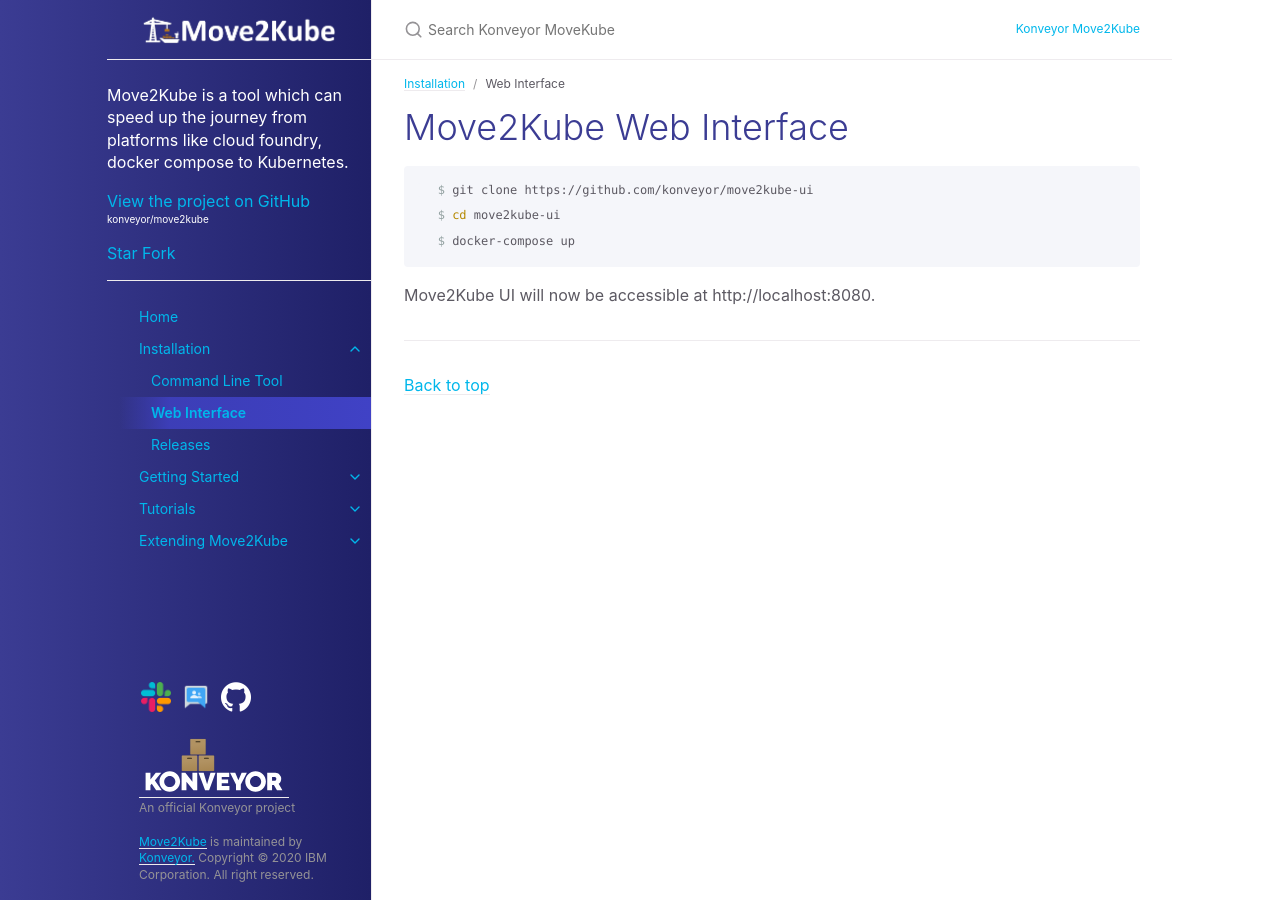
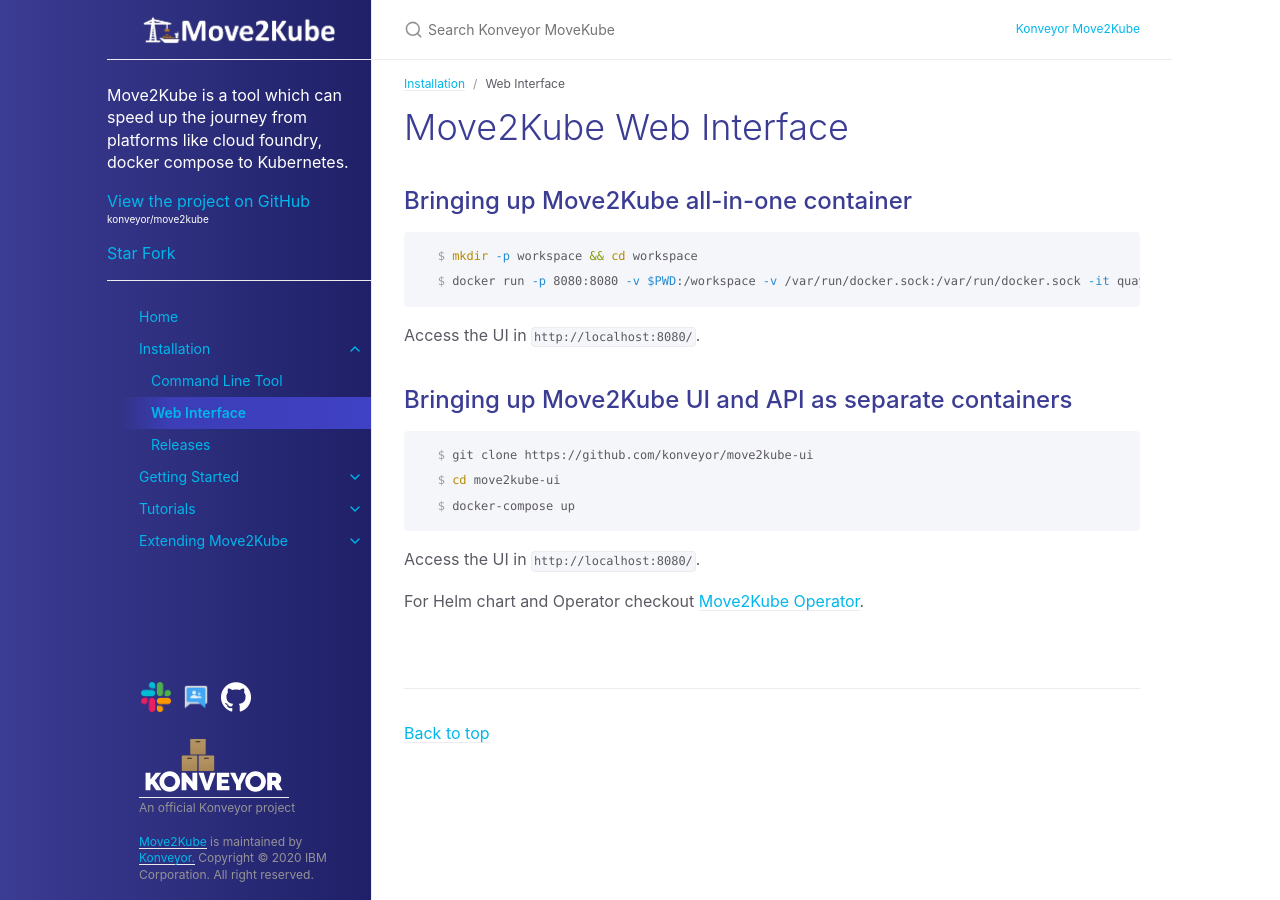
Before and after one commit to konveyor/move2kube, a Jekyll site: the page built from docs/installation/web-interface.md, in a window 1280 px wide. Built offline with Jekyll 4.4.1, drawn with Linux system fonts in a browser that asks for light colours.

Commit message:
docs: Add doc for all-in-one container bringup
Signed-off-by: Ashok Pon Kumar <ashokponkumar@gmail.com>

````diff
--- a/docs/installation/web-interface.md
+++ b/docs/installation/web-interface.md
@@ -8,11 +8,23 @@ nav_order: 2
 
 # Move2Kube Web Interface
 
+## Bringing up Move2Kube all-in-one container
+
+   ```console
+   $ mkdir -p workspace && cd workspace
+   $ docker run -p 8080:8080 -v $PWD:/workspace -v /var/run/docker.sock:/var/run/docker.sock -it quay.io/konveyor/move2kube-aio:latest
+   ```
+   Access the UI in `http://localhost:8080/`.
+
+## Bringing up Move2Kube UI and API as separate containers
+
    ```console
    $ git clone https://github.com/konveyor/move2kube-ui
    $ cd move2kube-ui
    $ docker-compose up
    ```
+   Access the UI in `http://localhost:8080/`.
 
-   Move2Kube UI will now be accessible at http://localhost:8080.
+For Helm chart and Operator checkout [Move2Kube Operator](https://github.com/konveyor/move2kube-operator).
+
 <br>
````
